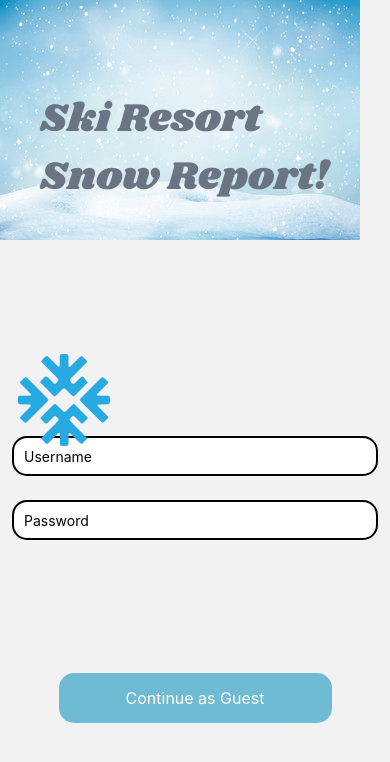
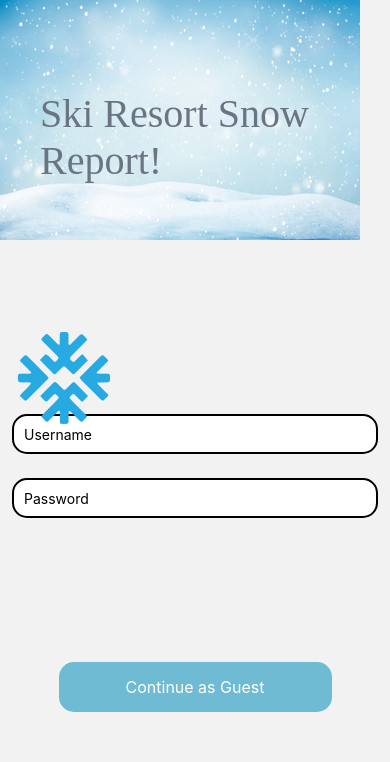
Before and after one commit to mloumeau/SeniorProject, a React Native app in the folder SkiResortSnowReport/SkiResortSnowReport/: screen /Home in a window 390 px wide. Shown: the top 762 px of the page. Built offline with nearby package versions, Linux system fonts and the light colour scheme.

Commit message:
Created separate files for separate views.

```diff
--- a/SkiResortSnowReport/SkiResortSnowReport/App.js
+++ b/SkiResortSnowReport/SkiResortSnowReport/App.js
@@ -1,13 +1,12 @@
 import React from "react";
 import { NavigationContainer } from '@react-navigation/native';
 import { createNativeStackNavigator } from '@react-navigation/native-stack';
-import { ImageBackground, StyleSheet, TextInput, Image, View, Text, Pressable, Button } from "react-native";
-import {useFonts} from "expo-font"
+import LandingPage from './LandingPage';
+import HomeScreen from './LoginPage';
 
 const Stack = createNativeStackNavigator();
 
 const MyStack = () => {
-
   return (
     <NavigationContainer>
       <Stack.Navigator>
@@ -16,119 +15,14 @@ const MyStack = () => {
           component={HomeScreen}
           options={{headerShown:false}}
         />
-        <Stack.Screen name="Profile" component={ProfileScreen} />
+        <Stack.Screen
+          name="LandingPage"
+          component={LandingPage}
+          options={{headerShown:false}}
+        />
       </Stack.Navigator>
     </NavigationContainer>
   );
 };
 
-const HomeScreen = ({ navigation }) => {
-  const [loaded] = useFonts({
-    Shrikhand: require('./assets/fonts/Shrikhand-Regular.ttf'),
-  });
-
-  const [userName, onChangeUserName] = React.useState(null);
-  const [password, onChangePassword] = React.useState(null);
-  return (
-    <View style={styles.container}>
-    <ImageBackground source={require('./assets/images/snowybackground.jpg')} resizeMode="cover" style={styles.image}>
-      <View style={styles.title}>
-        <Text style={{ fontFamily: "Shrikhand", fontSize: 40, color: "#6a7483", }}>Ski Resort Snow Report!</Text>
-      </View>
-      <View style={styles.login}>
-        <Image style={styles.snowflake} source={require('./assets/images/SnowflakeIcon.png')} />
-        <TextInput
-          style={styles.input}
-          onChangeText={onChangeUserName}
-          value={userName}
-          placeholder="Username" />
-        <TextInput
-          style={styles.input}
-          onChangeText={onChangePassword}
-          value={password}
-          placeholder="Password" />
-      </View>
-      <View style={styles.buttonContainer}>
-      <Pressable
-        style={({pressed}) => [
-          {
-            backgroundColor: pressed ? '#055099' : '#6fbbd3',
-          },
-          styles.button,
-        ]}
-        onPress={() =>
-      navigation.navigate('Profile', { name: 'Jane' })
-    }>
-        <Text style={styles.buttonText}>Continue as Guest</Text>
-      </Pressable>
-    </View>
-    </ImageBackground>
-  </View>
-  );
-};
-
-
-const ProfileScreen = ({ navigation, route }) => {
-  return <Text>This is {route.params.name}'s profile</Text>;
-};
-
-const styles = StyleSheet.create({
-  container: {
-    flex: 1,
-  },
-  title: {
-    fontWeight: "bold",
-    textAlign: "center",
-    fontSize: 50,
-    transform: [{ rotate: '340 deg'}],
-    borderRadius: 15,
-    padding: 40,
-    top: 50,
-    color: "#6a7483",
-  },
-  input: {
-    height: 40,
-    margin: 12,
-    borderWidth: 2,
-    padding: 10,
-    borderRadius: 15,
-    backgroundColor: "#fff",
-    top: 50,
-  },
-  login: {
-    paddingTop: 100,
-  },
-  snowflake: {
-    top: 40
-  },
-  image: {
-    flex: 1,
-    justifyContent: "center",
-  },
-  text: {
-    color: "white",
-    fontSize: 42,
-    lineHeight: 84,
-    fontWeight: "bold",
-    textAlign: "center",
-    backgroundColor: "#000000c0",
-  },
-  buttonContainer: {
-    flex: 1,
-    justifyContent: 'center',
-    alignItems: 'center',
-  },
-  button: {
-    borderRadius: 15,
-    height: 50,
-    width: '70%',
-    justifyContent: 'center',
-    alignItems: 'center',
-  },
-  buttonText: {
-    fontSize: 16,
-    color: 'white',
-  },
-});
-
 export default MyStack;
--- /dev/null
+++ b/SkiResortSnowReport/SkiResortSnowReport/LandingPage.js
@@ -0,0 +1,8 @@
+import React, {Component} from "react";
+import { Text} from "react-native";
+
+export default class LandingPage extends Component {
+    render() {
+    return <Text>This is Peter's profile</Text>;
+  };
+}
--- /dev/null
+++ b/SkiResortSnowReport/SkiResortSnowReport/LoginPage.js
@@ -0,0 +1,100 @@
+import React, {Component} from "react";
+import { ImageBackground, StyleSheet, TextInput, Image, View, Text, Pressable, Button } from "react-native";
+
+export default class HomeScreen extends Component {
+    render() {
+    return (
+      <View style={styles.container}>
+      <ImageBackground source={require('./assets/images/snowybackground.jpg')} resizeMode="cover" style={styles.image}>
+        <View style={styles.title}>
+          <Text style={{ fontFamily: "Shrikhand", fontSize: 40, color: "#6a7483", }}>Ski Resort Snow Report!</Text>
+        </View>
+        <View style={styles.login}>
+          <Image style={styles.snowflake} source={require('./assets/images/SnowflakeIcon.png')} />
+          <TextInput
+            style={styles.input}
+
+            placeholder="Username" />
+          <TextInput
+            style={styles.input}
+
+            placeholder="Password" />
+        </View>
+        <View style={styles.buttonContainer}>
+        <Pressable
+          style={({pressed}) => [
+            {
+              backgroundColor: pressed ? '#055099' : '#6fbbd3',
+            },
+            styles.button,
+          ]}
+          onPress={() =>
+            this.props.navigation.navigate('LandingPage', { name: 'Jane' })
+      }>
+          <Text style={styles.buttonText}>Continue as Guest</Text>
+        </Pressable>
+      </View>
+      </ImageBackground>
+    </View>
+    );
+  };
+}
+
+const styles = StyleSheet.create({
+    container: {
+      flex: 1,
+    },
+    title: {
+      fontWeight: "bold",
+      textAlign: "center",
+      fontSize: 50,
+      transform: [{ rotate: '340 deg'}],
+      borderRadius: 15,
+      padding: 40,
+      top: 50,
+      color: "#6a7483",
+    },
+    input: {
+      height: 40,
+      margin: 12,
+      borderWidth: 2,
+      padding: 10,
+      borderRadius: 15,
+      backgroundColor: "#fff",
+      top: 50,
+    },
+    login: {
+      paddingTop: 100,
+    },
+    snowflake: {
+      top: 40
+    },
+    image: {
+      flex: 1,
+      justifyContent: "center",
+    },
+    text: {
+      color: "white",
+      fontSize: 42,
+      lineHeight: 84,
+      fontWeight: "bold",
+      textAlign: "center",
+      backgroundColor: "#000000c0",
+    },
+    buttonContainer: {
+      flex: 1,
+      justifyContent: 'center',
+      alignItems: 'center',
+    },
+    button: {
+      borderRadius: 15,
+      height: 50,
+      width: '70%',
+      justifyContent: 'center',
+      alignItems: 'center',
+    },
+    buttonText: {
+      fontSize: 16,
+      color: 'white',
+    },
+  });
```
